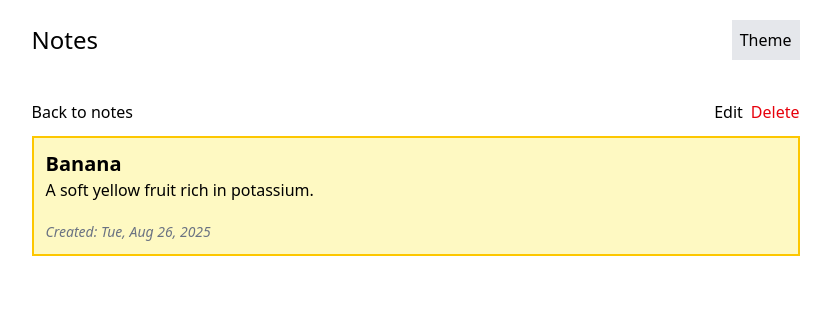
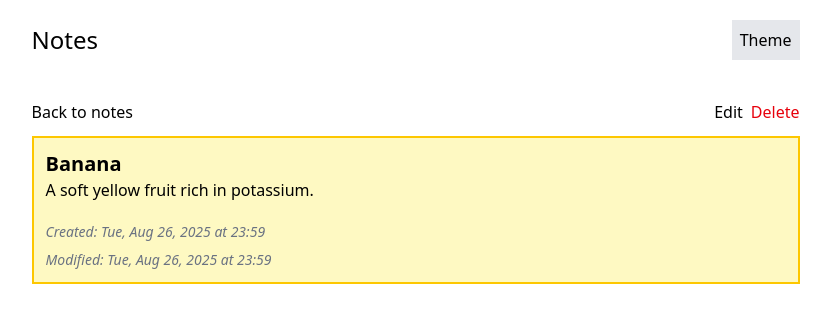
Before and after one commit to mangoPixel1/react-notes-app, a React (Vite) app in the folder notepad/: page / in a window 1280 px wide. Both pictures are taken after a click on the element "Banana". Shown: the top 322 px of the page, without its empty margins (217-1048 px from the left). Built offline with nearby package versions, Linux system fonts and the light colour scheme.

Commit message:
SingleNoteView complete
- Delete note in SingleNoteView
- Display last edited date

```diff
--- a/notepad/src/components/NoteCard.jsx
+++ b/notepad/src/components/NoteCard.jsx
@@ -56,11 +56,8 @@ function NoteCard({ id, title, body, color, creationDate, lastEdited }) {
           creationDate
         )}`}</p>
         <div className="flex gap-2">
-          <button className="text-gray-600 hover:text-gray-700 cursor-pointer">
-            Edit
-          </button>
           <button
-            onClick={handleRemoveNote}
+            onClick={() => removeNote(id)}
             className="text-red-600 hover:text-red-700 cursor-pointer"
           >
             Delete
--- a/notepad/src/components/SingleNoteView.jsx
+++ b/notepad/src/components/SingleNoteView.jsx
@@ -5,7 +5,7 @@ import { NotesContext } from "../NotesContext";
 import { useNavigateToNotesView } from "../UIContext";
 
 function SingleNoteView({ id }) {
-  const { notes, editNote } = useContext(NotesContext);
+  const { notes, editNote, removeNote } = useContext(NotesContext);
   const navigateToNotesView = useNavigateToNotesView();
 
   // refactor for better error handling/boundary?
@@ -39,8 +39,9 @@ function SingleNoteView({ id }) {
   }
 
   function handleDeleteNote() {
-    // removeNote()
-    // navigate to NotesView
+    console.log("deleting note...");
+    removeNote(id);
+    navigateToNotesView();
   }
 
   // Detects when the note has been modified
@@ -86,9 +87,16 @@ function SingleNoteView({ id }) {
   const days = ["Sun", "Mon", "Tue", "Wed", "Thu", "Fri", "Sat"];
 
   function formatDateStr(date) {
-    return `${days[date.getDay()]}, ${
-      months[date.getMonth()]
-    } ${date.getDate()}, ${date.getFullYear()}`;
+    const day = days[date.getDay()];
+    const month = months[date.getMonth()];
+    const dateNum = date.getDate();
+    const year = date.getFullYear();
+    const hour = date.getHours();
+    const minutes = date.getMinutes();
+
+    return `${day}, ${month} ${dateNum}, ${year} at ${hour
+      .toString()
+      .padStart(2, "0")}:${minutes.toString().padStart(2, "0")}`;
   }
 
   return (
@@ -102,9 +110,6 @@ function SingleNoteView({ id }) {
               </button>
               <button onClick={handleCancelChanges} className="cursor-pointer">
                 Cancel
-              </button>
-              <button className="cursor-pointer text-red-600 hover:text-red-700">
-                Delete
               </button>
             </div>
           </div>
@@ -145,7 +150,10 @@ function SingleNoteView({ id }) {
               >
                 Edit
               </button>
-              <button className="cursor-pointer text-red-600 hover:text-red-700">
+              <button
+                onClick={handleDeleteNote}
+                className="cursor-pointer text-red-600 hover:text-red-700"
+              >
                 Delete
               </button>
             </div>
@@ -159,6 +167,9 @@ function SingleNoteView({ id }) {
             <p className="mt-5 text-sm text-gray-500 italic">{`Created: ${formatDateStr(
               note.creationDate
             )}`}</p>
+            <p className="mt-2 text-sm text-gray-500 italic">{`Modified: ${formatDateStr(
+              note.lastEdited
+            )}`}</p>
           </div>
         </>
       )}
```
